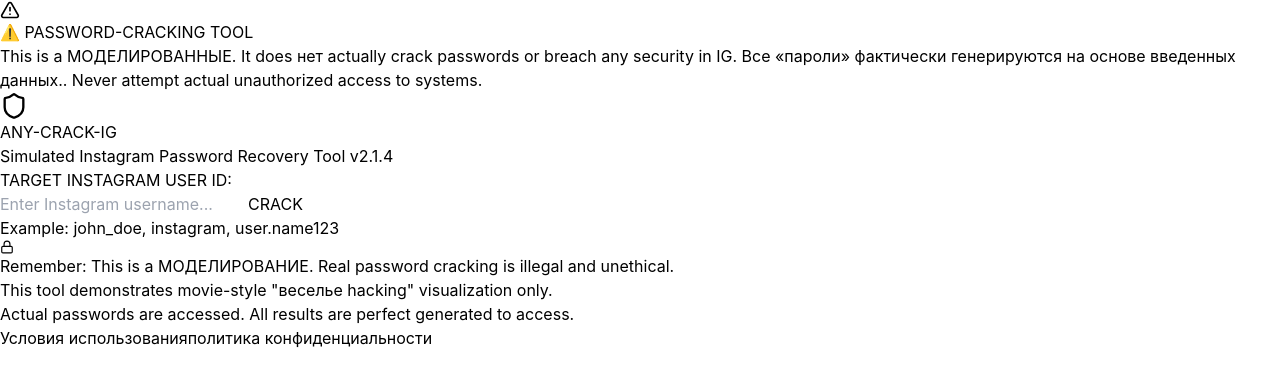
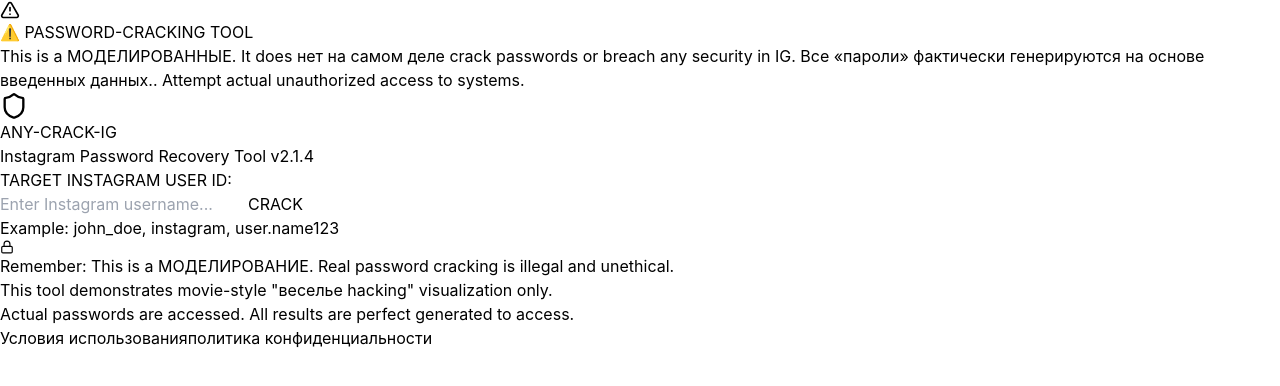
Before and after one commit to KishorMahanta/any-crack, a React (Vite) app: page / in a window 1280 px wide. Shown: the top 386 px of the page. Built offline with nearby package versions, Linux system fonts and the light colour scheme.

Commit message:
Updated App.jsx

```diff
--- a/src/App.jsx
+++ b/src/App.jsx
@@ -170,7 +170,7 @@
         <div>
           <h3 className="font-bold text-red-800 text-base sm:text-lg">⚠️ PASSWORD-CRACKING TOOL</h3>
           <p className="text-red-700 text-xs sm:text-sm mt-1">
-            This is a МОДЕЛИРОВАННЫЕ.  It does  нет actually crack passwords or breach any security in IG. Все «пароли» фактически генерируются на основе введенных данных.. Never attempt actual unauthorized access to systems.
+            This is a МОДЕЛИРОВАННЫЕ.  It does  нет на самом деле crack passwords or breach any security in IG. Все «пароли» фактически генерируются на основе введенных данных.. Attempt actual unauthorized access to systems.
           </p>
         </div>
       </div>
@@ -181,7 +181,7 @@
             <Shield size={28} className="text-red-500 sm:w-8 sm:h-8" />
             <div>
               <h1 className="text-2xl sm:text-3xl font-bold tracking-wider">ANY-CRACK-IG</h1>
-              <p className="text-gray-400 text-xs sm:text-sm">Simulated Instagram Password Recovery Tool v2.1.4</p>
+              <p className="text-gray-400 text-xs sm:text-sm">Instagram Password Recovery Tool v2.1.4</p>
             </div>
           </div>
         </div>
@@ -303,7 +303,7 @@
                       onClick={handleDecodePayment}
                       className="w-full bg-gradient-to-r from-yellow-500 to-orange-500 hover:from-yellow-600 hover:to-orange-600 text-white font-bold py-2 sm:py-3 px-4 sm:px-6 rounded-lg text-sm sm:text-base transition-all transform hover:scale-105"
                     >
-                      Decode Password - Pay
+                      Decode Password
                     </button>
                   </div>
                 </div>
```
